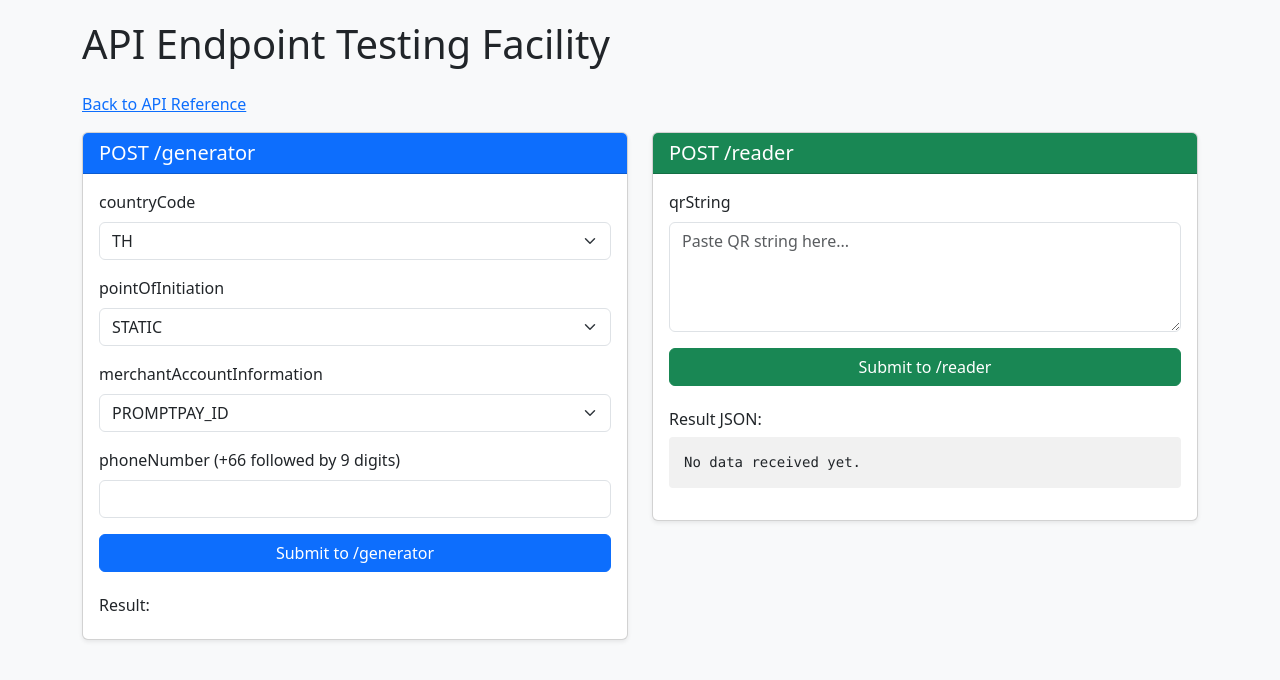
After one commit to lee-ratinan/otterqr, a CodeIgniter 4 app: the page made by app/Views/testing.php in a window 1280 px wide. The commit adds this page. Shown: the top 680 px of the page. Run offline with PHP 8.4 and a stand-in for CodeIgniter, Linux system fonts and the light colour scheme; the template is opened without the code that fills it, so the values that code supplies are empty; some libraries are stand-ins or nearby versions.

Commit message:
update testers

```diff
--- a/app/Config/Routes.php
+++ b/app/Config/Routes.php
@@ -6,5 +6,6 @@ use CodeIgniter\Router\RouteCollection;
  * @var RouteCollection $routes
  */
 $routes->get('/', 'Home::index');
+$routes->get('testing', 'Home::testing');
 $routes->post('generator', 'Home::generator');
 $routes->post('reader', 'Home::reader');
--- a/app/Views/readme.php
+++ b/app/Views/readme.php
@@ -60,5 +60,7 @@ if (file_exists($filePath)) {
 }
 ?>
 
+<p><a href="<?= base_url('testing') ?>">Click here to test the endpoints.</a></p>
+
 </body>
 </html>
--- /dev/null
+++ b/app/Views/testing.php
@@ -0,0 +1,238 @@
+<!DOCTYPE html>
+<html lang="en">
+<head>
+    <meta charset="UTF-8">
+    <meta name="viewport" content="width=device-width, initial-scale=1.0">
+    <title>API Endpoint Tester</title>
+    <link href="https://cdn.jsdelivr.net/npm/bootstrap@5.3.0/dist/css/bootstrap.min.css" rel="stylesheet">
+    <style>
+        body { padding: 20px; background-color: #f8f9fa; }
+        .card { margin-bottom: 20px; }
+        .error-log { color: #dc3545; background-color: #f8d7da; padding: 10px; border-radius: 4px; display: none; white-space: pre-wrap; }
+        #qrResponseImage { max-width: 100%; height: auto; display: none; border: 1px solid #dee2e6; padding: 5px; }
+        pre { background-color: #f1f1f1; padding: 15px; border-radius: 4px; }
+    </style>
+</head>
+<body>
+
+<div class="container">
+    <h1 class="mb-4">API Endpoint Testing Facility</h1>
+    <p><a href="<?= base_url() ?>">Back to API Reference</a></p>
+    <div class="row">
+
+        <div class="col-md-6">
+            <div class="card shadow-sm">
+                <div class="card-header bg-primary text-white"><h5 class="mb-0">POST /generator</h5></div>
+                <div class="card-body">
+                    <form id="generatorForm">
+
+                        <div class="mb-3">
+                            <label class="form-label">countryCode</label>
+                            <select class="form-select" name="countryCode" required>
+                                <option value="TH">TH</option>
+                            </select>
+                        </div>
+
+                        <div class="mb-3">
+                            <label class="form-label">pointOfInitiation</label>
+                            <select class="form-select" name="pointOfInitiation" id="pointOfInitiation" required>
+                                <option value="STATIC">STATIC</option>
+                                <option value="DYNAMIC">DYNAMIC</option>
+                            </select>
+                        </div>
+
+                        <div class="mb-3">
+                            <label class="form-label">merchantAccountInformation</label>
+                            <select class="form-select" name="merchantAccountInformation" id="merchantAccountInformation" required>
+                                <option value="PROMPTPAY_ID">PROMPTPAY_ID</option>
+                                <option value="BILL_PAYMENT">BILL_PAYMENT</option>
+                            </select>
+                        </div>
+
+                        <div class="mb-3" id="divBillerId" style="display:none;">
+                            <label class="form-label">billerId (15 numeric digits)</label>
+                            <input type="text" class="form-control" name="billerId" pattern="\d{15}" title="Must be exactly 15 digits" maxlength="15">
+                        </div>
+
+                        <div class="mb-3" id="divRef1" style="display:none;">
+                            <label class="form-label">ref1 (Max 20 alphanumeric)</label>
+                            <input type="text" class="form-control" name="ref1" maxlength="20">
+                        </div>
+
+                        <div class="mb-3" id="divRef2" style="display:none;">
+                            <label class="form-label">ref2 (Max 20 alphanumeric)</label>
+                            <input type="text" class="form-control" name="ref2" maxlength="20">
+                        </div>
+
+                        <div class="mb-3" id="divPhoneNumber">
+                            <label class="form-label">phoneNumber (+66 followed by 9 digits)</label>
+                            <input type="text" class="form-control" name="phoneNumber" value="" pattern="\+66\d{9}" title="Format: +66XXXXXXXXX">
+                        </div>
+
+                        <div class="mb-3" id="divTransactionAmount" style="display:none;">
+                            <label class="form-label">transactionAmount (Max 13 chars)</label>
+                            <input type="text" class="form-control" name="transactionAmount" maxlength="13">
+                        </div>
+
+                        <div class="mb-3" id="divMerchantName" style="display:none;">
+                            <label class="form-label">merchantName (Optional, Max 25 alphanumeric/spaces)</label>
+                            <input type="text" class="form-control" name="merchantName" maxlength="25" pattern="[a-zA-Z0-9 ]*">
+                        </div>
+
+                        <button type="submit" class="btn btn-primary w-100">Submit to /generator</button>
+                    </form>
+
+                    <div class="mt-4">
+                        <h6>Result:</h6>
+                        <div id="generatorError" class="error-log mb-2"></div>
+                        <img id="qrResponseImage" alt="Generated QR Code">
+                    </div>
+                </div>
+            </div>
+        </div>
+
+        <div class="col-md-6">
+            <div class="card shadow-sm">
+                <div class="card-header bg-success text-white"><h5 class="mb-0">POST /reader</h5></div>
+                <div class="card-body">
+                    <form id="readerForm">
+                        <div class="mb-3">
+                            <label class="form-label">qrString</label>
+                            <textarea class="form-control" name="qrString" rows="4" required placeholder="Paste QR string here..."></textarea>
+                        </div>
+                        <button type="submit" class="btn btn-success w-100">Submit to /reader</button>
+                    </form>
+
+                    <div class="mt-4">
+                        <h6>Result JSON:</h6>
+                        <div id="readerError" class="error-log mb-2"></div>
+                        <pre id="readerResponseJSON">No data received yet.</pre>
+                    </div>
+                </div>
+            </div>
+        </div>
+
+    </div>
+</div>
+
+<script>
+    // --- UI Logic: Dynamic Field Toggling ---
+    const poiSelect = document.getElementById('pointOfInitiation');
+    const maiSelect = document.getElementById('merchantAccountInformation');
+
+    function toggleFields() {
+        const poi = poiSelect.value;
+        const mai = maiSelect.value;
+
+        // Conditionals for merchant account info
+        if (mai === 'BILL_PAYMENT') {
+            document.getElementById('divBillerId').style.display = 'block';
+            document.getElementById('divRef1').style.display = 'block';
+            document.getElementById('divRef2').style.display = 'block';
+            document.getElementById('divMerchantName').style.display = 'block';
+            document.getElementById('divPhoneNumber').style.display = 'none';
+
+            document.querySelector('[name="billerId"]').required = true;
+            document.querySelector('[name="ref1"]').required = true;
+            document.querySelector('[name="ref2"]').required = true;
+            document.querySelector('[name="phoneNumber"]').required = false;
+        } else { // PROMPTPAY_ID
+            document.getElementById('divBillerId').style.display = 'none';
+            document.getElementById('divRef1').style.display = 'none';
+            document.getElementById('divRef2').style.display = 'none';
+            document.getElementById('divMerchantName').style.display = 'none';
+            document.getElementById('divPhoneNumber').style.display = 'block';
+            document.querySelector('[name="billerId"]').required = false;
+            document.querySelector('[name="ref1"]').required = false;
+            document.querySelector('[name="ref2"]').required = false;
+            document.querySelector('[name="phoneNumber"]').required = true;
+        }
+
+        // Conditionals for point of initiation
+        if (poi === 'DYNAMIC') {
+            document.getElementById('divTransactionAmount').style.display = 'block';
+            document.querySelector('[name="transactionAmount"]').required = true;
+        } else { // STATIC
+            document.getElementById('divTransactionAmount').style.display = 'none';
+            document.querySelector('[name="transactionAmount"]').required = false;
+        }
+    }
+
+    poiSelect.addEventListener('change', toggleFields);
+    maiSelect.addEventListener('change', toggleFields);
+    toggleFields(); // Run initial setup
+
+
+    // --- API Logic: POST /generator ---
+    document.getElementById('generatorForm').addEventListener('submit', async function(e) {
+        e.preventDefault();
+
+        const imgElement = document.getElementById('qrResponseImage');
+        const errorElement = document.getElementById('generatorError');
+
+        // Reset states
+        imgElement.style.display = 'none';
+        errorElement.style.display = 'none';
+
+        const formData = new FormData(this);
+
+        try {
+            const response = await fetch('/generator', {
+                method: 'POST',
+                body: formData
+            });
+
+            if (!response.ok) {
+                throw new Error(`HTTP Error ${response.status}: ${response.statusText}`);
+            }
+
+            // Read response as a binary blob (PNG)
+            const blob = await response.blob();
+            const objectURL = URL.createObjectURL(blob);
+
+            imgElement.src = objectURL;
+            imgElement.style.display = 'block';
+
+        } catch (error) {
+            errorElement.textContent = `Submission Failed: ${error.message}`;
+            errorElement.style.display = 'block';
+        }
+    });
+
+
+    // --- API Logic: POST /reader ---
+    document.getElementById('readerForm').addEventListener('submit', async function(e) {
+        e.preventDefault();
+
+        const jsonElement = document.getElementById('readerResponseJSON');
+        const errorElement = document.getElementById('readerError');
+
+        // Reset states
+        jsonElement.textContent = "Waiting for response...";
+        errorElement.style.display = 'none';
+
+        const formData = new FormData(this);
+
+        try {
+            const response = await fetch('/reader', {
+                method: 'POST',
+                body: formData
+            });
+
+            if (!response.ok) {
+                throw new Error(`HTTP Error ${response.status}: ${response.statusText}`);
+            }
+
+            const jsonResult = await response.json();
+            jsonElement.textContent = JSON.stringify(jsonResult, null, 4);
+
+        } catch (error) {
+            jsonElement.textContent = "Failed to parse.";
+            errorElement.textContent = `Submission Failed: ${error.message}`;
+            errorElement.style.display = 'block';
+        }
+    });
+</script>
+
+</body>
+</html>
```
Also changed, not shown: app/Controllers/Home.php (+36 -25 lines).
